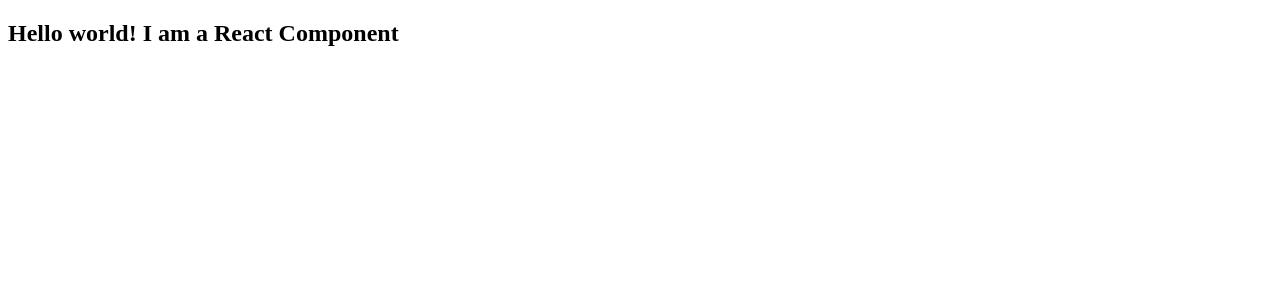
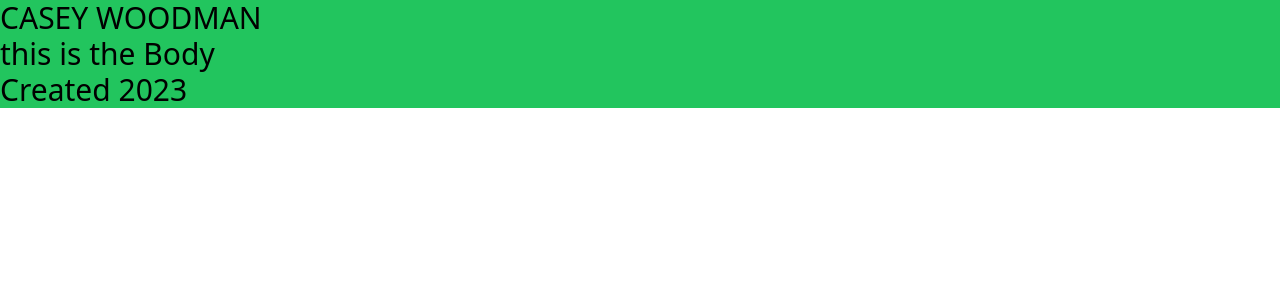
Before and after one commit to caseywoodman/ctw_portfolio, a React (Create React App) app: page / in a window 1280 px wide. Shown: the top 300 px of the page. Built offline with nearby package versions, Linux system fonts and the light colour scheme.

Commit message:
added tailwinds, and sectioned out site

```diff
--- a/package.json
+++ b/package.json
@@ -37,5 +37,8 @@
       "last 1 firefox version",
       "last 1 safari version"
     ]
+  },
+  "devDependencies": {
+    "tailwindcss": "^3.2.7"
   }
 }
--- a/src/App.js
+++ b/src/App.js
@@ -1,11 +1,18 @@
-import React from 'react';
-// First we import our Hello component from our components folder.
-import Hello from './components/Hello';
+import Header from "./components/Header";
+import Home from "./components/Home";
+import Footer from "./components/Footer";
+import "./index.css";
 
 // React apps typically have a single App component at the very top that can reference other React components.
 // This component, `App`, is our main component that is importing `Hello` and rendering it in the return method.
 function App() {
-  return <Hello />;
+  return (
+    <>
+      <Header />
+      <Home />
+      <Footer />
+    </>
+  );
 }
 
 export default App;
--- /dev/null
+++ b/src/components/Footer.js
@@ -0,0 +1,11 @@
+import React from "react";
+
+function Footer() {
+  return (
+    <div className="container">
+      <h2 className="text-3xl bg-green-500">Created 2023</h2>
+    </div>
+  );
+}
+
+export default Footer;
--- /dev/null
+++ b/src/components/Header.js
@@ -0,0 +1,11 @@
+import React from "react";
+
+function Header() {
+  return (
+    <div className="container">
+      <h2 className="text-3xl bg-green-500">CASEY WOODMAN</h2>
+    </div>
+  );
+}
+
+export default Header;
--- a/src/components/Hello.js
+++ /dev/null
@@ -1,18 +0,0 @@
-import React from 'react';
-
-// React components are isolated parts of an application that help organize and isolate different parts of the program into smaller chunks
-// We can pass data to these components and even render other components inside other components.
-// The `Hello` component is a child of our `App` component and is responsible for rendering the "Hello World" header.
-function Hello() {
-  const message = 'Hello world! I am a React Component';
-  // The return statement contains something called "JSX"
-  // JSX is a syntax extension to Javascript that allows us to write HTML inside Javascript
-  // Expressions in JSX should be placed in curly braces {}
-  return (
-    <div className="container">
-      <h2>{message}</h2>
-    </div>
-  );
-}
-
-export default Hello;
--- /dev/null
+++ b/src/components/Home.js
@@ -0,0 +1,11 @@
+import React from "react";
+
+function Home() {
+  return (
+    <div className="container">
+      <h2 className="text-3xl bg-green-500">this is the Body</h2>
+    </div>
+  );
+}
+
+export default Home;
--- /dev/null
+++ b/src/index.css
@@ -0,0 +1,3 @@
+@tailwind base;
+@tailwind components;
+@tailwind utilities;
--- /dev/null
+++ b/tailwind.config.js
@@ -0,0 +1,8 @@
+/** @type {import('tailwindcss').Config} */
+module.exports = {
+  content: ["./src/**/*.{js,jsx,ts,tsx}"],
+  theme: {
+    extend: {},
+  },
+  plugins: [],
+};
```
Also changed, not shown: src/index.js (+4 -4 lines), 1 other file (tests, documents, lock files or other folders).
